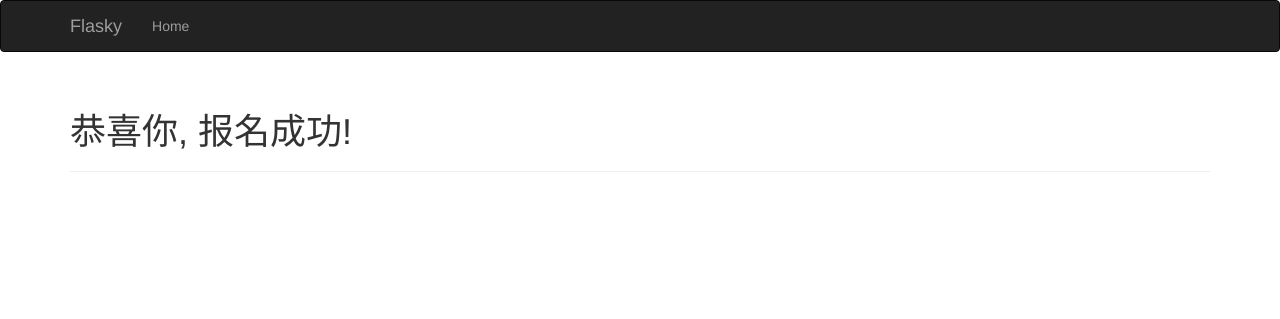
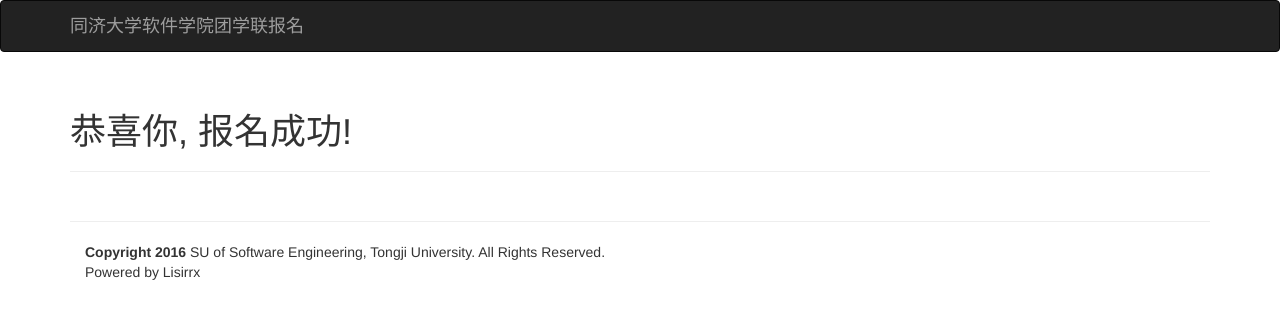
Before and after one commit to lisirrx/tjssesu_flask, a Flask app: page /finsih in a window 1280 px wide. Shown: the top 319 px of the page. Run offline with Flask 2, Linux system fonts and the light colour scheme; some libraries are stand-ins or nearby versions.

Commit message:
fix templates

```diff
--- a/app/main/forms.py
+++ b/app/main/forms.py
@@ -1,11 +1,12 @@
 from flask_wtf import Form
-from wtforms import StringField, SubmitField, SelectField, TextAreaField, BooleanField
+from wtforms import StringField, SubmitField, SelectField, TextAreaField, BooleanField, SelectMultipleField
 from wtforms.validators import Required
 
 
 class InputForm(Form):
     departments = [('请选择', '请选择'), ('宣传部', '宣传部'), ('文艺部', '文艺部'),
                    ('体育部', '体育部'), ('外联部', '外联部'), ('学术部', '学术部'), ('组织部', '组织部')]
+    teams = [('志愿者中队', '志愿者中队'),('啦啦队', '啦啦队'),('足球队', '足球队'),('篮球队', '篮球队')]
     name = StringField('姓名', validators=[Required()])
     gender = StringField('性别', validators=[Required()])
     id_code = StringField('学号', validators=[Required()])
@@ -26,6 +27,7 @@ class InputForm(Form):
 
 
 
+    add_teams = SelectMultipleField('是否想加入以下团学联分队（多选）',choices = teams)
 
     reason = TextAreaField('请给我们一个选择你的理由', validators=[Required()])
     former_experience = TextAreaField('谈谈你在在学生工作和其他方面的经历', validators=[Required()])
--- a/app/main/views.py
+++ b/app/main/views.py
@@ -26,6 +26,12 @@ def index():
         session['obey_swap'] = form.obey_swap.data
         session['turn_major'] = form.turn_major.data
 
+        sum = ''
+        for x in form.add_teams.data:
+            sum = sum + ' ' + x
+
+        session['add_teams'] = sum
+
         if Student.query.filter_by(id=form.id_code.data).first() is not None:
             flash(u'你已经完成报名')
             return redirect(url_for('main.index'))
@@ -35,7 +41,7 @@ def index():
                           skill=session['skill'], reason=session['reason'],phone_number = session['phone_number'],
                           class_number=session['class_number'], native_place = session['native_place'],
                           former_job = session['former_job'], former_experience = session['former_experience'],
-                           expection =  session['expection'], obey_swap =session['obey_swap'], turn_major = session['turn_major'],gender = session['gender'])
+                           expection =  session['expection'], obey_swap =session['obey_swap'], turn_major = session['turn_major'],gender = session['gender'], add_teams = session['add_teams'])
 
         db.session.add(student)
         db.session.commit()
--- a/app/models.py
+++ b/app/models.py
@@ -22,6 +22,8 @@ class Student(db.Model):
 
     expection = db.Column(db.UnicodeText)
 
+    add_teams = db.Column(db.Unicode(20))
+
     obey_swap = db.Column(db.Boolean)
     turn_major = db.Column(db.Boolean)
     def __repr__(self):
--- a/app/templates/base.html
+++ b/app/templates/base.html
@@ -1,27 +1,29 @@
 {% extends "bootstrap/base.html" %}
 
-{% block title %}Flasky{% endblock %}
+{% block title %}同济大学软件学院团学联报名{% endblock %}
 
 {% block head %}
 {{ super() }}
-<link rel="shortcut icon" href="{{ url_for('static', filename='favicon.ico') }}" type="image/x-icon">
-<link rel="icon" href="{{ url_for('static', filename='favicon.ico') }}" type="image/x-icon">
+<link rel="shortcut icon" href="{{ url_for('static', filename='logo.ico') }}" type="image/x-icon">
+<link rel="icon" href="{{ url_for('static', filename='logo.ico') }}" type="image/x-icon">
+<style type="text/css">
+    #homepage{
+        font-family : Microsoft YaHei
+    }
+    #testpage{
+        font-family : Microsoft YaHei
+    }
+</style>
 {% endblock %}
 
 {% block navbar %}
 <div class="navbar navbar-inverse" role="navigation">
     <div class="container">
         <div class="navbar-header">
-            <button type="button" class="navbar-toggle" data-toggle="collapse" data-target=".navbar-collapse">
-                <span class="sr-only">Toggle navigation</span>
-            </button>
-            <a class="navbar-brand" href="{{ url_for('main.index') }}">Flasky</a>
+
+            <a class="navbar-brand" href="{{ url_for('main.index') }}" id="homepage">同济大学软件学院团学联报名</a>
         </div>
-        <div class="navbar-collapse collapse">
-            <ul class="nav navbar-nav">
-                <li><a href="{{ url_for('main.index') }}">Home</a></li>
-            </ul>
-        </div>
+
     </div>
 </div>
 {% endblock %}
@@ -35,9 +37,20 @@
     </div>
     {% endfor %}
 
-    {% block page_content %}{% endblock %}
-</div>
+    {% block page_content %}
+    {% endblock %}
+    <div class="page-header">
+        <h1>           </h1>
+    </div>
+    <footer class="footer ">
+        <div class="container">
+            <strong>Copyright 2016</strong>  SU of Software Engineering, Tongji University. All Rights Reserved.
+            <p>Powered by Lisirrx</p>
+        </div>
+    </footer>
 {% endblock %}
+
+
 
 {% block scripts %}
 
--- a/app/templates/finish.html
+++ b/app/templates/finish.html
@@ -1,6 +1,6 @@
 {% extends "base.html" %}
 
-{% block title %}TJSSESU{% endblock %}
+{% block title %}报名成功{% endblock %}
 
 {% block page_content %}
 <div class="page-header">
--- a/app/templates/index.html
+++ b/app/templates/index.html
@@ -1,7 +1,6 @@
 {% extends "base.html" %}
 {% import "bootstrap/wtf.html" as wtf %}
 
-{% block title %}Flasky{% endblock %}
 
 {% block page_content %}
 <div class="page-header">
```
Also changed, not shown: migrations/versions/14a610aa6fc_add_teams.py (added, +26 -0 lines), migrations/versions/38489daea06_add_teams.py (added, +26 -0 lines), app/static/logo.ico (added).
